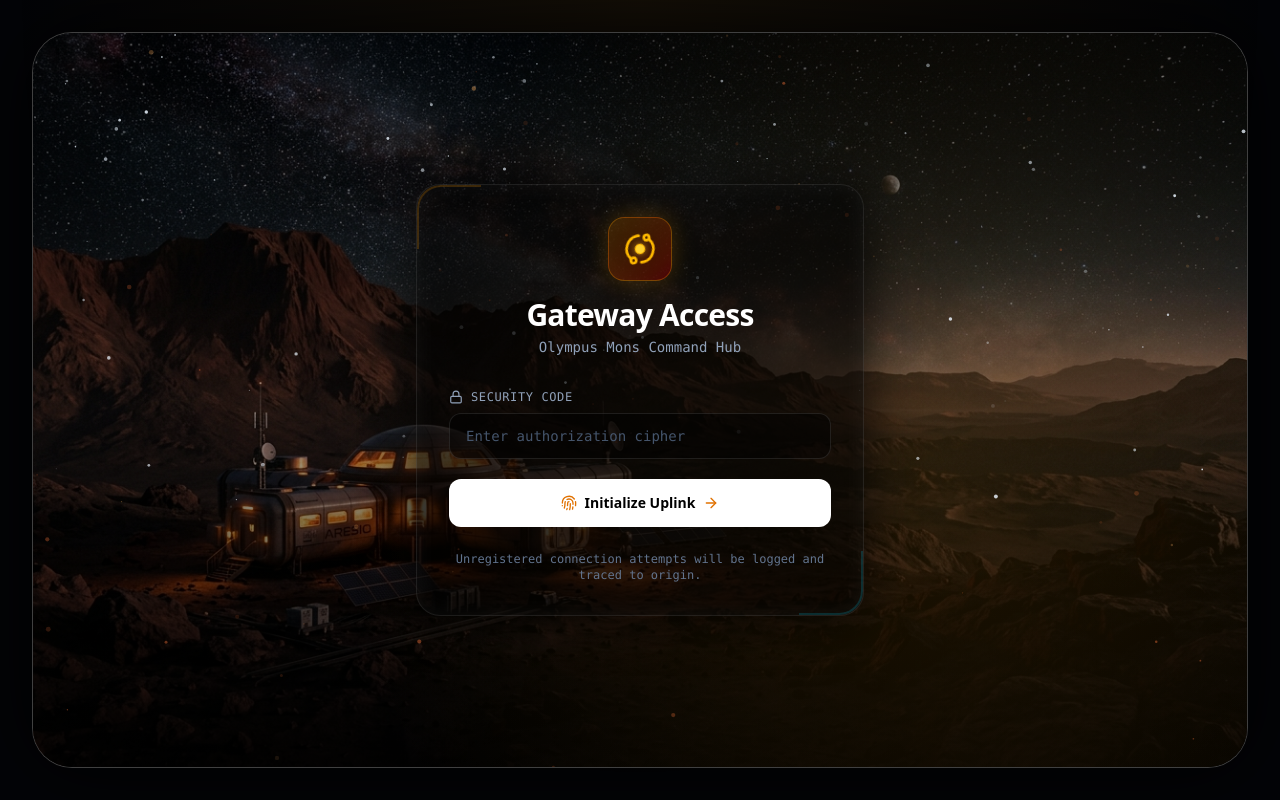
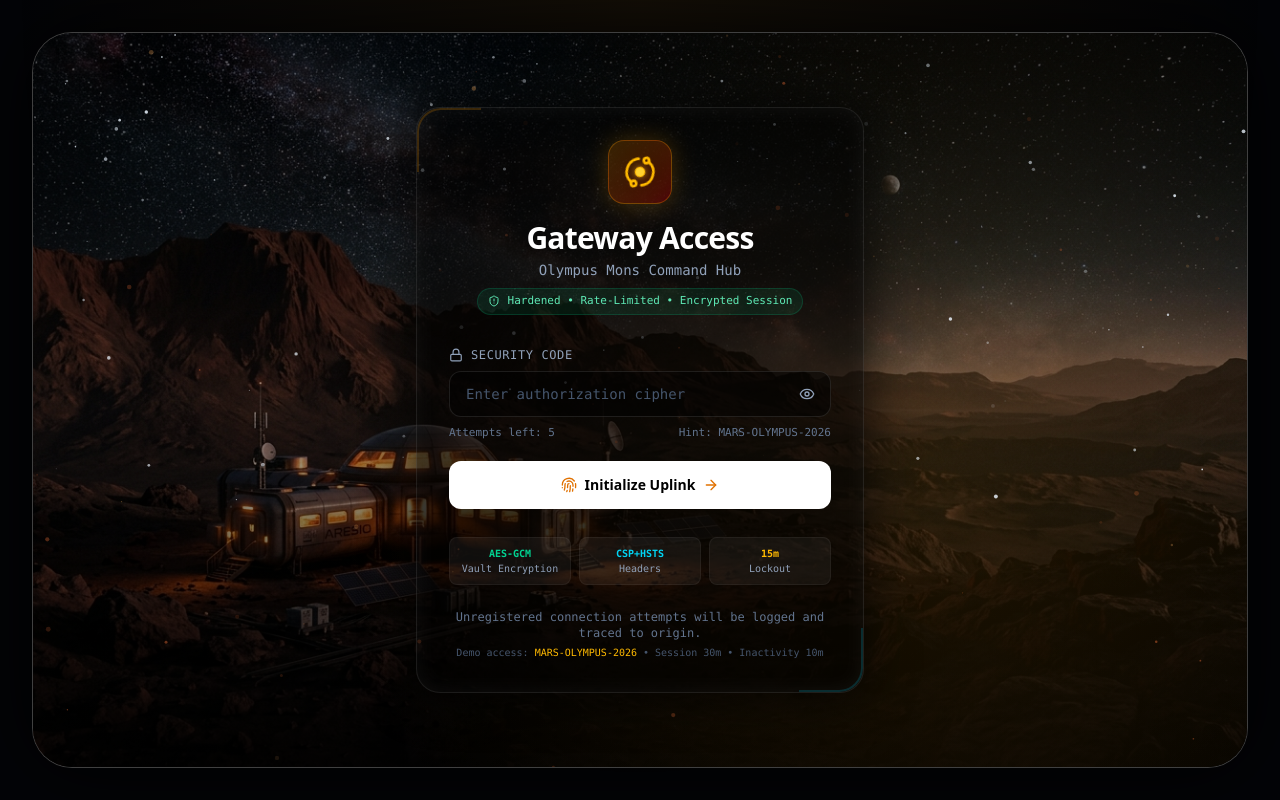
Before and after one commit to td1tdcosayt1234-creator/Mars-ai-gateway, a React (Vite) app: page /login in a window 1280 px wide. Built offline with nearby package versions, Linux system fonts and the light colour scheme.

Commit message:
security: harden LoginPage with hashed auth, brute force, lockout, session

```diff
--- a/src/pages/LoginPage.tsx
+++ b/src/pages/LoginPage.tsx
@@ -1,25 +1,119 @@
-import React, { useState } from 'react';
+import React, { useState, useEffect, useRef } from 'react';
 import { useNavigate } from 'react-router-dom';
-import { Orbit, Fingerprint, Lock, ArrowRight } from 'lucide-react';
+import { Orbit, Fingerprint, Lock, ArrowRight, ShieldAlert, Clock, Eye, EyeOff } from 'lucide-react';
 import { playTerminalBlip } from '../utils/sound';
 import { motion } from 'motion/react';
+import {
+  verifyAccessCode,
+  isLockedOut,
+  getLockoutRemainingMs,
+  recordLoginAttempt,
+  createSession,
+  isSessionValid,
+  sanitizeInput,
+  SECURITY_CONFIG,
+  auditLog,
+} from '../utils/security';
 
 export function LoginPage() {
   const [accessCode, setAccessCode] = useState('');
   const [isLoading, setIsLoading] = useState(false);
+  const [error, setError] = useState<string | null>(null);
+  const [showCode, setShowCode] = useState(false);
+  const [lockoutMs, setLockoutMs] = useState<number>(0);
+  const [attemptsLeft, setAttemptsLeft] = useState<number>(SECURITY_CONFIG.MAX_LOGIN_ATTEMPTS);
   const navigate = useNavigate();
+  const inputRef = useRef<HTMLInputElement>(null);
 
-  const handleLogin = (e: React.FormEvent) => {
+  // If already authenticated, go to dashboard
+  useEffect(() => {
+    if (isSessionValid()) {
+      navigate('/dashboard', { replace: true });
+    }
+  }, [navigate]);
+
+  // Lockout countdown ticker
+  useEffect(() => {
+    const update = () => {
+      const rem = getLockoutRemainingMs();
+      setLockoutMs(rem);
+      // compute attempts left
+      try {
+        const raw = localStorage.getItem('ares_login_attempts_v2');
+        const arr = raw ? JSON.parse(raw) : [];
+        const fails = arr.filter((a: any) => a.fail).length;
+        setAttemptsLeft(Math.max(0, SECURITY_CONFIG.MAX_LOGIN_ATTEMPTS - fails));
+      } catch { setAttemptsLeft(SECURITY_CONFIG.MAX_LOGIN_ATTEMPTS); }
+    };
+    update();
+    const id = setInterval(update, 1000);
+    return () => clearInterval(id);
+  }, []);
+
+  const formatLockout = (ms: number) => {
+    const s = Math.ceil(ms / 1000);
+    const m = Math.floor(s / 60);
+    const sec = s % 60;
+    return m > 0 ? `${m}m ${sec}s` : `${sec}s`;
+  };
+
+  const handleLogin = async (e: React.FormEvent) => {
     e.preventDefault();
+    setError(null);
+
+    if (isLockedOut()) {
+      setError(`Security lockout active. Try again in ${formatLockout(getLockoutRemainingMs())}.`);
+      playTerminalBlip(300);
+      auditLog('login_blocked_lockout', 'attempt during lockout');
+      return;
+    }
+
+    const clean = sanitizeInput(accessCode, SECURITY_CONFIG.MAX_CODE_LENGTH);
+    if (!clean || clean.length < 4) {
+      setError('Authorization cipher must be at least 4 characters.');
+      return;
+    }
+
     playTerminalBlip(800);
     setIsLoading(true);
 
-    // Simulate auth delay
-    setTimeout(() => {
+    // Artificial constant-time delay to mitigate timing attacks (500-900ms)
+    const start = Date.now();
+    const minDelay = 600 + Math.floor(Math.random() * 300);
+
+    try {
+      const ok = await verifyAccessCode(clean);
+      const elapsed = Date.now() - start;
+      if (elapsed < minDelay) await new Promise(r => setTimeout(r, minDelay - elapsed));
+
+      if (ok) {
+        recordLoginAttempt(true);
+        await createSession();
+        auditLog('login_success', `session created`);
         setIsLoading(false);
         navigate('/dashboard');
-    }, 1500);
+      } else {
+        recordLoginAttempt(false);
+        auditLog('login_fail', `invalid code attempt len=${clean.length}`);
+        const remaining = getLockoutRemainingMs();
+        if (remaining > 0) {
+          setError(`Too many failed attempts. Locked for ${formatLockout(remaining)}.`);
+        } else {
+          const left = attemptsLeft - 1;
+          setError(`Invalid authorization cipher. ${Math.max(0, left)} attempts remaining before lockout.`);
+        }
+        setIsLoading(false);
+        // subtle shake animation via blip
+        playTerminalBlip(220);
+      }
+    } catch (err) {
+      setIsLoading(false);
+      setError('Authentication subsystem error. Please retry.');
+      auditLog('login_error', String(err).slice(0,100));
+    }
   };
+
+  const isLocked = lockoutMs > 0 || isLockedOut();
 
   return (
     <motion.div
@@ -29,7 +123,6 @@ export function LoginPage() {
       className="flex-1 w-full flex items-center justify-center p-6"
     >
       <div className="w-full max-w-md p-8 rounded-3xl bg-black/60 border border-white/10 backdrop-blur-xl shadow-[0_0_50px_rgba(0,0,0,0.8),inset_0_0_20px_rgba(255,255,255,0.05)] relative overflow-hidden">
-        {/* Decorative corner accents */}
         <div className="absolute top-0 left-0 w-16 h-16 border-t-2 border-l-2 border-amber-500/20 rounded-tl-3xl" />
         <div className="absolute bottom-0 right-0 w-16 h-16 border-b-2 border-r-2 border-cyan-500/20 rounded-br-3xl" />
 
@@ -40,32 +133,77 @@ export function LoginPage() {
           </div>
           <h2 className="text-3xl font-bold text-white tracking-tight font-display drop-shadow-md">Gateway Access</h2>
           <p className="text-slate-400 text-sm mt-1 font-mono">Olympus Mons Command Hub</p>
+          <div className="mt-2 flex items-center gap-2 text-[11px] font-mono text-emerald-300 bg-emerald-500/10 border border-emerald-500/20 px-2.5 py-1 rounded-full">
+            <ShieldAlert className="w-3 h-3" />
+            <span>Hardened • Rate-Limited • Encrypted Session</span>
+          </div>
         </div>
 
-        <form onSubmit={handleLogin} className="space-y-5 relative z-10">
+        <form onSubmit={handleLogin} className="space-y-5 relative z-10" autoComplete="off">
           <div className="space-y-2">
             <label className="text-xs font-mono text-slate-400 uppercase tracking-wider flex items-center gap-2">
               <Lock className="w-3.5 h-3.5" /> Security Code
             </label>
+            <div className="relative">
               <input
-              type="password"
+                ref={inputRef}
+                type={showCode ? 'text' : 'password'}
                 value={accessCode}
-              onChange={(e) => setAccessCode(e.target.value)}
+                onChange={(e) => setAccessCode(e.target.value.slice(0, SECURITY_CONFIG.MAX_CODE_LENGTH))}
                 placeholder="Enter authorization cipher"
-              className="w-full bg-black/50 border border-white/10 rounded-xl px-4 py-3 text-white placeholder-slate-600 focus:outline-none focus:border-amber-500/50 focus:ring-1 focus:ring-amber-500/50 transition-all font-mono text-sm"
+                className="w-full bg-black/50 border border-white/10 rounded-xl px-4 py-3 pr-10 text-white placeholder-slate-600 focus:outline-none focus:border-amber-500/50 focus:ring-1 focus:ring-amber-500/50 transition-all font-mono text-sm disabled:opacity-50"
                 required
+                disabled={isLocked || isLoading}
+                autoComplete="off"
+                spellCheck={false}
+                aria-label="Authorization cipher"
+                maxLength={SECURITY_CONFIG.MAX_CODE_LENGTH}
               />
+              <button
+                type="button"
+                onClick={() => setShowCode(!showCode)}
+                className="absolute right-3 top-1/2 -translate-y-1/2 p-1 text-slate-400 hover:text-white transition-colors"
+                tabIndex={-1}
+                aria-label={showCode ? 'Hide code' : 'Show code'}
+              >
+                {showCode ? <EyeOff className="w-4 h-4" /> : <Eye className="w-4 h-4" />}
+              </button>
             </div>
+            <div className="flex justify-between text-[11px] font-mono">
+              <span className={attemptsLeft <= 2 ? 'text-amber-400' : 'text-slate-500'}>
+                Attempts left: {isLocked ? 0 : attemptsLeft}
+              </span>
+              <span className="text-slate-500">Hint: MARS-OLYMPUS-2026</span>
+            </div>
+          </div>
+
+          {isLocked && (
+            <div className="p-3 rounded-xl bg-red-950/30 border border-red-500/30 flex items-center gap-2 text-xs font-mono text-red-300">
+              <Clock className="w-4 h-4 animate-pulse" />
+              <span>Lockout active — retry in {formatLockout(lockoutMs)}</span>
+            </div>
+          )}
+
+          {error && !isLocked && (
+            <div className="p-3 rounded-xl bg-amber-950/20 border border-amber-500/30 text-xs font-mono text-amber-200">
+              {error}
+            </div>
+          )}
 
           <button
             type="submit"
-            disabled={isLoading}
-            className="w-full group relative flex items-center justify-center gap-2 py-3.5 px-4 rounded-xl bg-white text-black font-bold text-sm hover:bg-slate-200 transition-all disabled:opacity-70 disabled:cursor-not-allowed"
+            disabled={isLoading || isLocked}
+            className="w-full group relative flex items-center justify-center gap-2 py-3.5 px-4 rounded-xl bg-white text-black font-bold text-sm hover:bg-slate-200 transition-all disabled:opacity-60 disabled:cursor-not-allowed"
           >
             {isLoading ? (
               <span className="flex items-center gap-2">
                 <span className="w-4 h-4 border-2 border-black/20 border-t-black rounded-full animate-spin" />
                 Authenticating...
+              </span>
+            ) : isLocked ? (
+              <span className="flex items-center gap-2">
+                <Lock className="w-4 h-4" />
+                Locked — Wait {formatLockout(lockoutMs)}
               </span>
             ) : (
               <span className="flex items-center gap-2">
@@ -75,11 +213,29 @@ export function LoginPage() {
               </span>
             )}
           </button>
+
+          <div className="grid grid-cols-3 gap-2 pt-2 text-[10px] font-mono text-center">
+            <div className="p-2 rounded-lg bg-white/5 border border-white/5 text-slate-400">
+              <div className="text-emerald-400 font-bold">AES-GCM</div>
+              <div>Vault Encryption</div>
+            </div>
+            <div className="p-2 rounded-lg bg-white/5 border border-white/5 text-slate-400">
+              <div className="text-cyan-400 font-bold">CSP+HSTS</div>
+              <div>Headers</div>
+            </div>
+            <div className="p-2 rounded-lg bg-white/5 border border-white/5 text-slate-400">
+              <div className="text-amber-400 font-bold">15m</div>
+              <div>Lockout</div>
+            </div>
+          </div>
         </form>
 
-        <div className="mt-6 text-center">
+        <div className="mt-6 text-center space-y-1">
           <p className="text-xs text-slate-500 font-mono">
             Unregistered connection attempts will be logged and traced to origin.
+          </p>
+          <p className="text-[10px] text-slate-600 font-mono">
+            Demo access: <span className="text-amber-400 select-all">MARS-OLYMPUS-2026</span> • Session 30m • Inactivity 10m
           </p>
         </div>
       </div>
```
Lines whose indentation alone changed are shown as unchanged.
